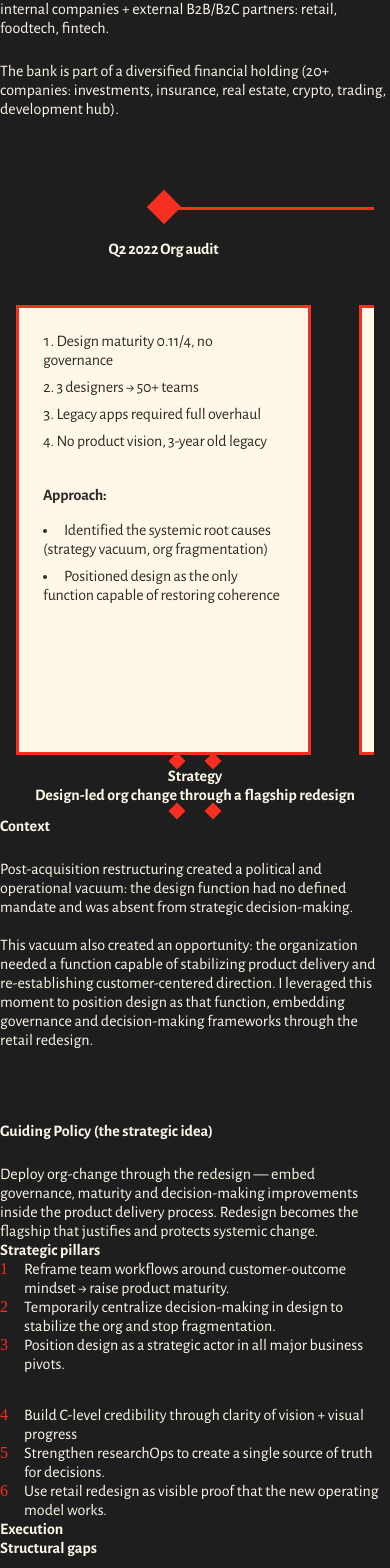
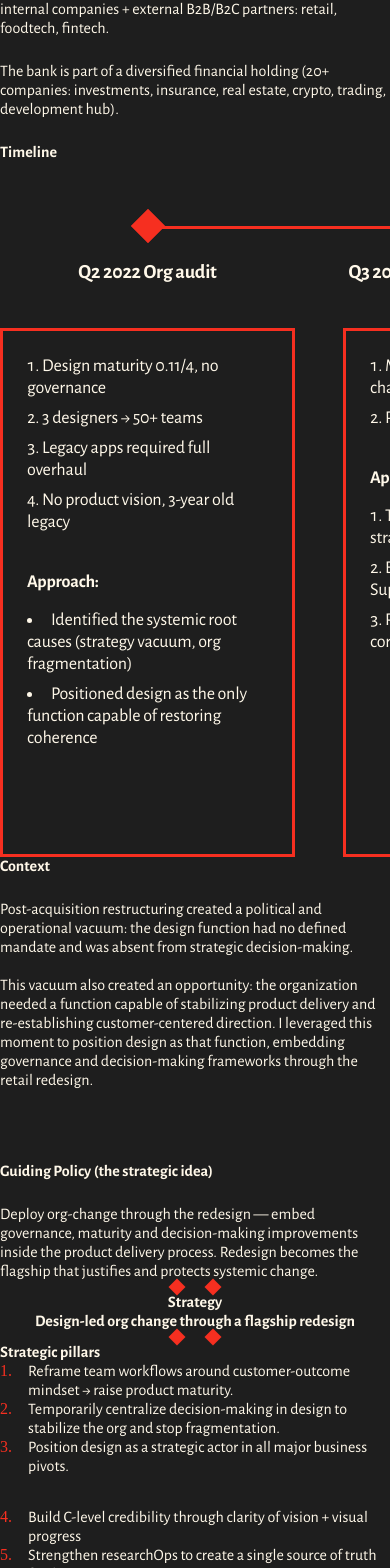
Before and after one commit to voleriyah/portfolio, a Next.js app: page /cases/end-to-end-transformation in a window 390 px wide. Shown: the part 315-1883 px from the top of the page. Built offline with nearby package versions, Linux system fonts and the light colour scheme; a web font is replaced by a local one.

Commit message:
minor fix  case page update

```diff
--- a/app/cases/end-to-end-transformation/page.tsx
+++ b/app/cases/end-to-end-transformation/page.tsx
@@ -89,6 +89,7 @@ export default function EndToEndTransformationPage() {
               marginTop: 'clamp(48px, calc(48px + (92px - 48px) * ((100vw - 320px) / (1920px - 320px))), 92px)',
             }}
           >
+            <h1 className="heading-xl" style={{ paddingTop: 'clamp(48px, calc(48px + (92px - 48px) * ((100vw - 320px) / (1920px - 320px))), 92px)', marginBottom: 'clamp(24px, calc(24px + (48px - 24px) * ((100vw - 320px) / (1920px - 320px))), 48px)' }}>Timeline</h1>
             <HorizontalTimeline
   steps={[
     {
@@ -221,6 +222,27 @@ export default function EndToEndTransformationPage() {
         </div>
       </section>
 
+      <section className="w-full">
+        <div className="w-full mx-auto"
+          style={{
+            maxWidth: '1692px',
+            paddingTop: 'clamp(48px, calc(48px + (92px - 48px) * ((100vw - 320px) / (1920px - 320px))), 92px)',
+            paddingLeft: 'clamp(16px, calc(16px + (72px - 16px) * ((100vw - 320px) / (1920px - 320px))), 72px)',
+            paddingRight: 'clamp(16px, calc(16px + (72px - 16px) * ((100vw - 320px) / (1920px - 320px))), 72px)',
+            minHeight: 'clamp(200px, calc(400px + (800px - 400px) * ((100vw - 320px) / (1920px - 320px))), 400px)',
+          }}
+        >
+            <p className="text-l" style={{ fontWeight: 700 }}>  Context </p> <br />
+            <p className="text-l" style={{ fontWeight: 400 }}>  Post-acquisition restructuring created a political and operational vacuum: the design function had no defined mandate and was absent from strategic decision-making. <br /> <br /> This vacuum also created an opportunity: the organization needed a function capable of stabilizing product delivery and re-establishing customer-centered direction. I leveraged this moment to position design as that function, embedding governance and decision-making frameworks through the retail redesign. </p>
+            <br /> <br /> <br />
+            <p className="text-l" style={{ fontWeight: 700 }}>  Guiding Policy (the strategic idea) </p> <br />
+            <p className="text-l" style={{ fontWeight: 400 }}>  Deploy org-change through the redesign — embed governance, maturity and decision-making improvements inside the product delivery process.
+            Redesign becomes the flagship that justifies and protects systemic change. </p>
+
+
+        </div>
+      </section>
+
       {/* Strategy Block */}
       <section
         className="w-full flex items-center justify-center"
@@ -299,28 +321,7 @@ export default function EndToEndTransformationPage() {
             maxWidth: '1692px',
             paddingLeft: 'clamp(16px, calc(16px + (72px - 16px) * ((100vw - 320px) / (1920px - 320px))), 72px)',
             paddingRight: 'clamp(16px, calc(16px + (72px - 16px) * ((100vw - 320px) / (1920px - 320px))), 72px)',
-            minHeight: 'clamp(200px, calc(400px + (800px - 400px) * ((100vw - 320px) / (1920px - 320px))), 400px)',
-          }}
-        >
-            <p className="text-l" style={{ fontWeight: 700 }}>  Context </p> <br />
-            <p className="text-l" style={{ fontWeight: 400 }}>  Post-acquisition restructuring created a political and operational vacuum: the design function had no defined mandate and was absent from strategic decision-making. <br /> <br /> This vacuum also created an opportunity: the organization needed a function capable of stabilizing product delivery and re-establishing customer-centered direction. I leveraged this moment to position design as that function, embedding governance and decision-making frameworks through the retail redesign. </p>
-            <br /> <br /> <br />
-            <p className="text-l" style={{ fontWeight: 700 }}>  Guiding Policy (the strategic idea) </p> <br />
-            <p className="text-l" style={{ fontWeight: 400 }}>  Deploy org-change through the redesign — embed governance, maturity and decision-making improvements inside the product delivery process.
-            Redesign becomes the flagship that justifies and protects systemic change. </p>
-
-
-        </div>
-      </section>
-
-
-      <section className="w-full">
-        <div className="w-full mx-auto"
-          style={{
-            maxWidth: '1692px',
-            paddingLeft: 'clamp(16px, calc(16px + (72px - 16px) * ((100vw - 320px) / (1920px - 320px))), 72px)',
-            paddingRight: 'clamp(16px, calc(16px + (72px - 16px) * ((100vw - 320px) / (1920px - 320px))), 72px)',
-            paddingTop: 'clamp(48px, calc(48px + (92px - 48px) * ((100vw - 320px) / (1920px - 320px))), 92px)',
+            //paddingTop: 'clamp(48px, calc(48px + (92px - 48px) * ((100vw - 320px) / (1920px - 320px))), 92px)',
           }}
         >
             <h1 className="heading-xl" style={{ paddingTop: 'clamp(48px, calc(48px + (92px - 48px) * ((100vw - 320px) / (1920px - 320px))), 92px)', marginBottom: 'clamp(24px, calc(24px + (48px - 24px) * ((100vw - 320px) / (1920px - 320px))), 48px)' }}>Strategic pillars</h1>
--- a/components/LargeBulletList.tsx
+++ b/components/LargeBulletList.tsx
@@ -53,7 +53,7 @@ export default function LargeBulletList({ items, className = '' }: LargeBulletLi
                     textTransform: 'uppercase',
                   }}
                 >
-                  {index + 1}
+                  {index + 1}.
                 </span>
               </div>
 
@@ -111,7 +111,7 @@ export default function LargeBulletList({ items, className = '' }: LargeBulletLi
                         textTransform: 'uppercase',
                       }}
                     >
-                      {itemNumber}
+                      {itemNumber}.
                     </span>
                   </div>
 
--- a/components/Timeline.tsx
+++ b/components/Timeline.tsx
@@ -15,9 +15,9 @@ interface HorizontalTimelineProps {
 export function TimelineCardText({ children }: { children: ReactNode }) {
   return (
     <div
-      className="text-[#342927] font-['Alegreya_Sans'] font-normal tracking-[-0.18px]"
+      className="text-[#FFF8E9] font-['Alegreya_Sans'] font-normal tracking-[-0.18px]"
       style={{
-        fontSize: 'clamp(16px, 1.8vw, 22px)',
+        fontSize: 'clamp(18px, 1.8vw, 24px)',
         lineHeight: 'normal',
       }}
     >
@@ -30,9 +30,9 @@ export function TimelineCardText({ children }: { children: ReactNode }) {
 export function TimelineCardHeading({ children }: { children: ReactNode }) {
   return (
     <h4
-      className="text-[#342927] font-['Alegreya_Sans'] font-bold tracking-[-0.18px]"
+      className="text-[#FFF8E9] font-['Alegreya_Sans'] font-bold tracking-[-0.18px]"
       style={{
-        fontSize: 'clamp(16px, 1.8vw, 22px)',
+        fontSize: 'clamp(18px, 1.8vw, 24px)',
         lineHeight: 'normal',
       }}
     >
@@ -95,7 +95,7 @@ export default function HorizontalTimeline({ steps }: HorizontalTimelineProps) {
   const gap = 48;
 
   return (
-    <div className="w-full relative px-4 sm:px-6 lg:px-8">
+    <div className="w-full relative">
       {/* Scrollable container */}
       <div
         ref={scrollRef}
@@ -148,14 +148,14 @@ export default function HorizontalTimeline({ steps }: HorizontalTimelineProps) {
                 <div
                   className="text-center w-full"
                   style={{
-                    marginTop: 'clamp(32px, 3vw, 48px)',
+                    marginTop: 'clamp(36px, 3vw, 56px)',
                     minHeight: 'clamp(50px, 7vw, 80px)',
                   }}
                 >
                   <h3
                     className="text-[#FFF8E9] font-['Alegreya_Sans'] font-bold tracking-[-0.24px]"
                     style={{
-                      fontSize: 'clamp(16px, 2vw, 24px)',
+                      fontSize: 'clamp(20px, 2vw, 32px)',
                       lineHeight: 'clamp(20px, 2.5vw, 30px)',
                     }}
                   >
@@ -165,7 +165,7 @@ export default function HorizontalTimeline({ steps }: HorizontalTimelineProps) {
 
                 {/* Card - адаптивный отступ от заголовка */}
                 <div
-                  className="flex flex-col items-start gap-4 border-[3px] border-[#F62F20] bg-[#FFF8E9] p-6 w-full h-full"
+                  className="flex flex-col items-start gap-4 border-[3px] border-[#F62F20] bg-[#1E1E1E] p-6 w-full h-full"
                   style={{
                     minHeight: '450px',
                     marginTop: 'clamp(16px, 3vw, 48px)',
```
